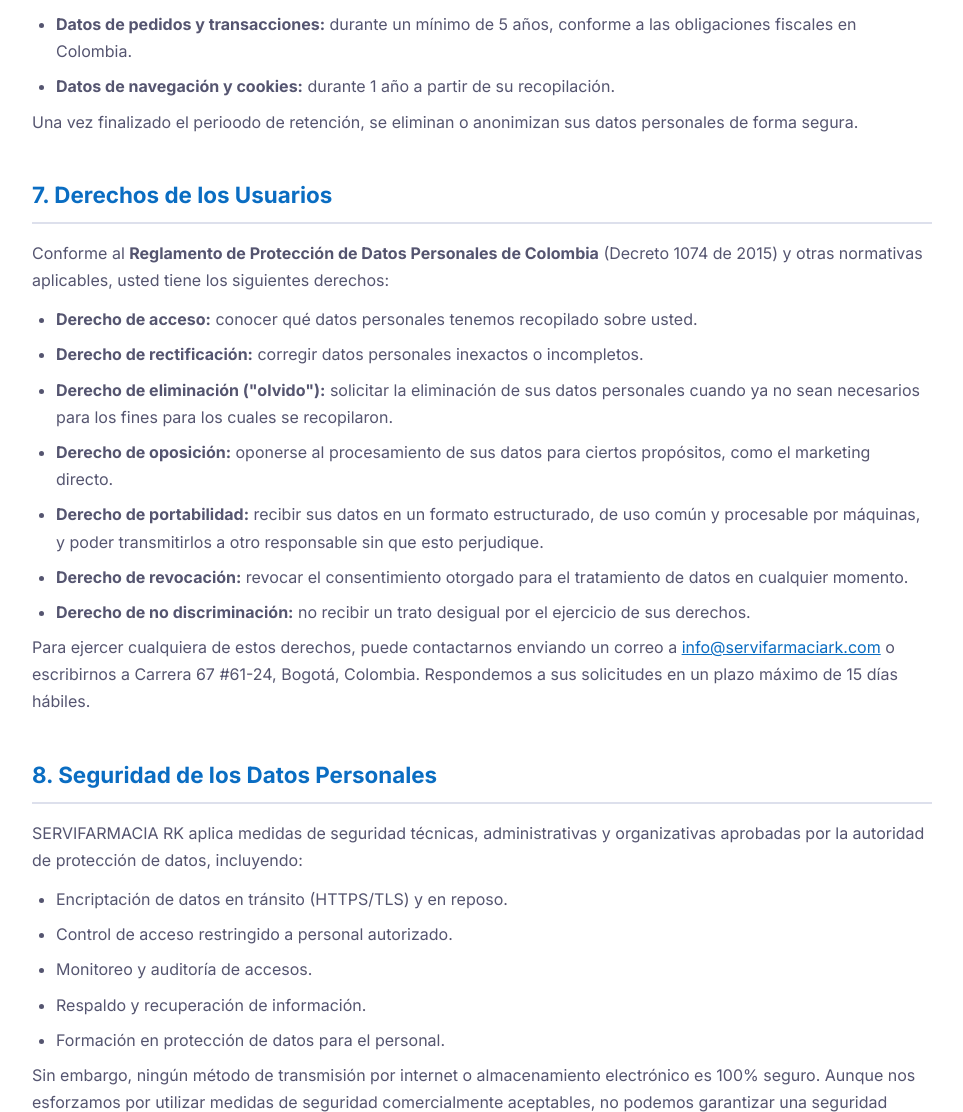
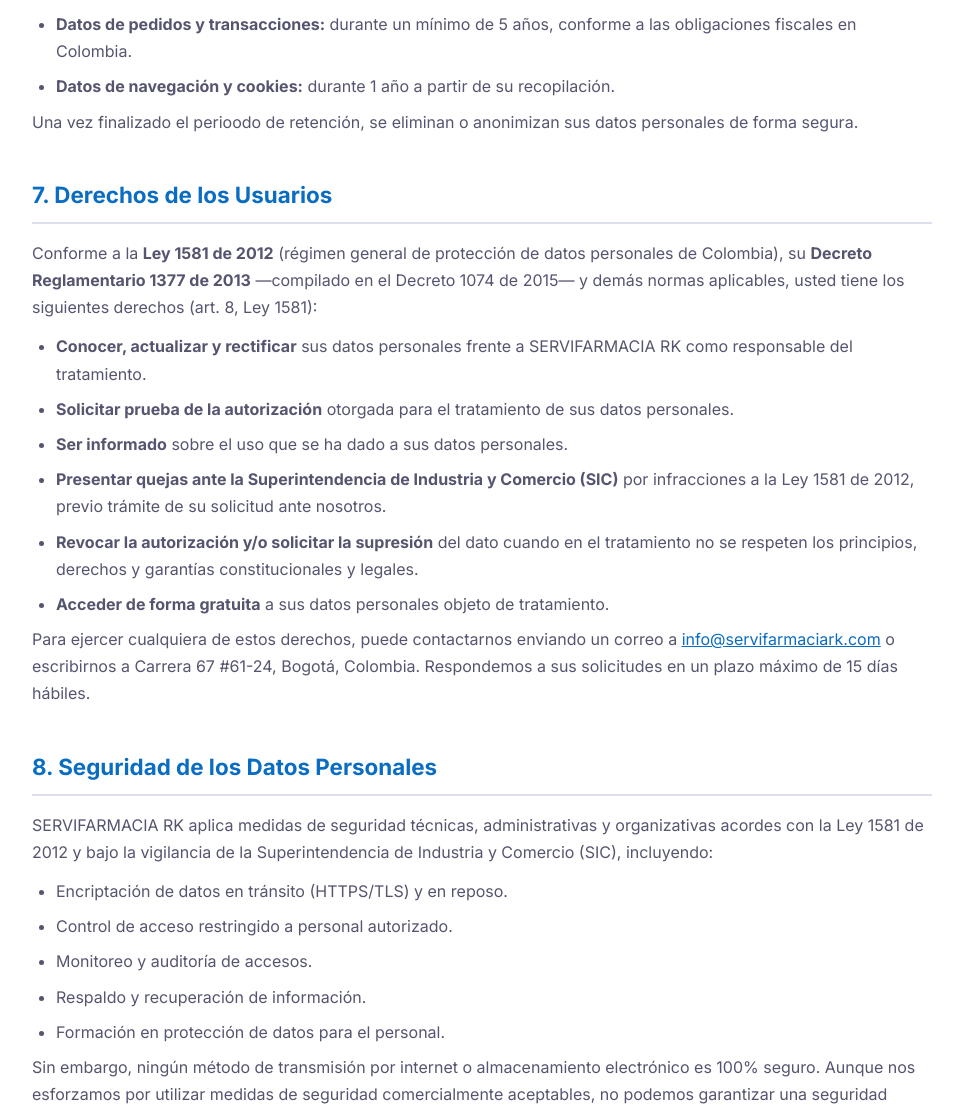
Before and after one commit to kevinalejandrocorredorromero-arch/servifarmaciark, a PHP site: page /servifarmacia/privacidad.php in a window 1280 px wide. Shown: the part 2963-4075 px from the top of the page, without its empty margins (158-1121 px from the left). Run offline with PHP 8.4, Linux system fonts and the light colour scheme.

Commit message:
fix: teléfono del footer y derechos de privacidad alineados a la Ley 1581 de 2012
El tel: del footer tenía asteriscos literales (+573****1854) y no marcaba.
La sección de derechos citaba el Decreto 1074 con derechos estilo GDPR
(portabilidad, no discriminación); se reemplaza por los derechos del art. 8
de la Ley 1581 de 2012 (hábeas datos colombiano) y se nombra a la SIC como
autoridad de control.

```diff
--- a/privacidad.php
+++ b/privacidad.php
@@ -138,22 +138,21 @@
 
   <div class="section">
     <h2>7. Derechos de los Usuarios</h2>
-    <p>Conforme al <strong>Reglamento de Protección de Datos Personales de Colombia</strong> (Decreto 1074 de 2015) y otras normativas aplicables, usted tiene los siguientes derechos:</p>
+    <p>Conforme a la <strong>Ley 1581 de 2012</strong> (régimen general de protección de datos personales de Colombia), su <strong>Decreto Reglamentario 1377 de 2013</strong> —compilado en el Decreto 1074 de 2015— y demás normas aplicables, usted tiene los siguientes derechos (art. 8, Ley 1581):</p>
     <ul>
-      <li><strong>Derecho de acceso:</strong> conocer qué datos personales tenemos recopilado sobre usted.</li>
-      <li><strong>Derecho de rectificación:</strong> corregir datos personales inexactos o incompletos.</li>
-      <li><strong>Derecho de eliminación ("olvido"):</strong> solicitar la eliminación de sus datos personales cuando ya no sean necesarios para los fines para los cuales se recopilaron.</li>
-      <li><strong>Derecho de oposición:</strong> oponerse al procesamiento de sus datos para ciertos propósitos, como el marketing directo.</li>
-      <li><strong>Derecho de portabilidad:</strong> recibir sus datos en un formato estructurado, de uso común y procesable por máquinas, y poder transmitirlos a otro responsable sin que esto perjudique.</li>
-      <li><strong>Derecho de revocación:</strong> revocar el consentimiento otorgado para el tratamiento de datos en cualquier momento.</li>
-      <li><strong>Derecho de no discriminación:</strong> no recibir un trato desigual por el ejercicio de sus derechos.</li>
+      <li><strong>Conocer, actualizar y rectificar</strong> sus datos personales frente a SERVIFARMACIA RK como responsable del tratamiento.</li>
+      <li><strong>Solicitar prueba de la autorización</strong> otorgada para el tratamiento de sus datos personales.</li>
+      <li><strong>Ser informado</strong> sobre el uso que se ha dado a sus datos personales.</li>
+      <li><strong>Presentar quejas ante la Superintendencia de Industria y Comercio (SIC)</strong> por infracciones a la Ley 1581 de 2012, previo trámite de su solicitud ante nosotros.</li>
+      <li><strong>Revocar la autorización y/o solicitar la supresión</strong> del dato cuando en el tratamiento no se respeten los principios, derechos y garantías constitucionales y legales.</li>
+      <li><strong>Acceder de forma gratuita</strong> a sus datos personales objeto de tratamiento.</li>
     </ul>
     <p>Para ejercer cualquiera de estos derechos, puede contactarnos enviando un correo a <a href="mailto:info@servifarmaciark.com">info@servifarmaciark.com</a> o escribirnos a Carrera 67 #61-24, Bogotá, Colombia. Respondemos a sus solicitudes en un plazo máximo de 15 días hábiles.</p>
   </div>
 
   <div class="section">
     <h2>8. Seguridad de los Datos Personales</h2>
-    <p>SERVIFARMACIA RK aplica medidas de seguridad técnicas, administrativas y organizativas aprobadas por la autoridad de protección de datos, incluyendo:</p>
+    <p>SERVIFARMACIA RK aplica medidas de seguridad técnicas, administrativas y organizativas acordes con la Ley 1581 de 2012 y bajo la vigilancia de la Superintendencia de Industria y Comercio (SIC), incluyendo:</p>
     <ul>
       <li>Encriptación de datos en tránsito (HTTPS/TLS) y en reposo.</li>
       <li>Control de acceso restringido a personal autorizado.</li>
--- a/views/partials/pie-pagina.php
+++ b/views/partials/pie-pagina.php
@@ -6,14 +6,14 @@
       <p class="mb-3">Tu bienestar es nuestra prioridad. Calidad y confianza en cada producto.</p>
       <div class="d-flex gap-3">
         <a href="https://wa.me/573115631854?text=Hola%20SERVIFARMACIA%20RK,%20quiero%20informaci%C3%B3n%20sobre%20un%20producto" target="_blank" rel="noopener" aria-label="Escribir por WhatsApp"><i class="fa-brands fa-whatsapp fa-lg"></i></a>
-        <a href="tel:+573****1854" aria-label="Llamar al 3115631854"><i class="fa-solid fa-phone fa-lg"></i></a>
+        <a href="tel:+573115631854" aria-label="Llamar al 3115631854"><i class="fa-solid fa-phone fa-lg"></i></a>
         <a href="#chatFab" data-open-chat aria-label="Abrir el chat del asistente"><i class="fa-solid fa-comment-medical fa-lg"></i></a>
       </div>
     </div>
     <div class="col-6 col-md-3 col-lg-2 mb-4">
       <h6 class="mb-3">Ayuda</h6>
       <ul class="list-unstyled">
-        <li class="mb-2"><a href="tel:+573****1854">Llamar a la farmacia</a></li>
+        <li class="mb-2"><a href="tel:+573115631854">Llamar a la farmacia</a></li>
         <li class="mb-2"><a href="https://wa.me/573115631854" target="_blank" rel="noopener">Escribir por WhatsApp</a></li>
         <li class="mb-2"><a href="faq.php" id="footerFaq">Preguntas Frecuentes</a></li>
         <li class="mb-2"><a href="#chatFab" id="footerLiveChat" data-open-chat>Chat del asistente</a></li>
```
